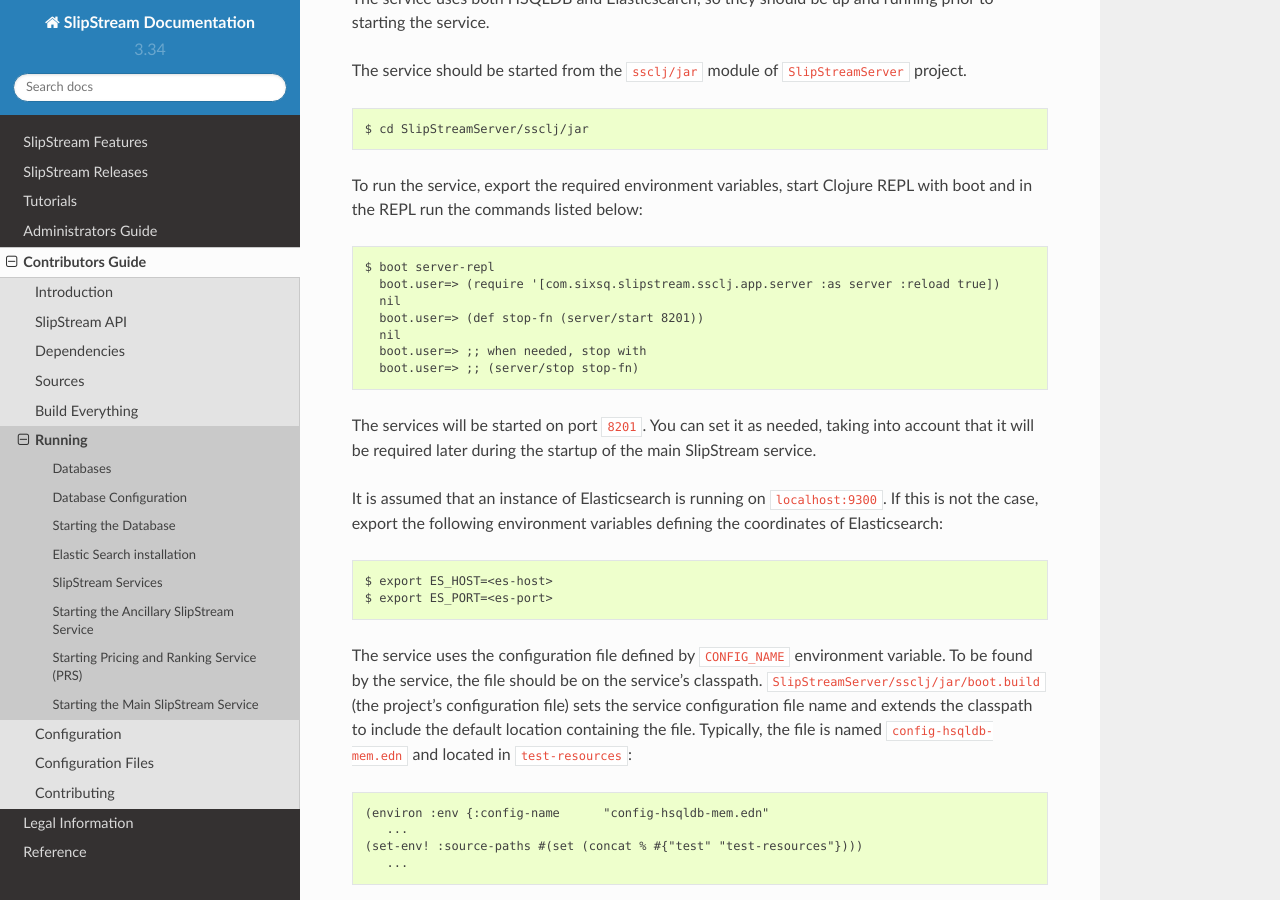
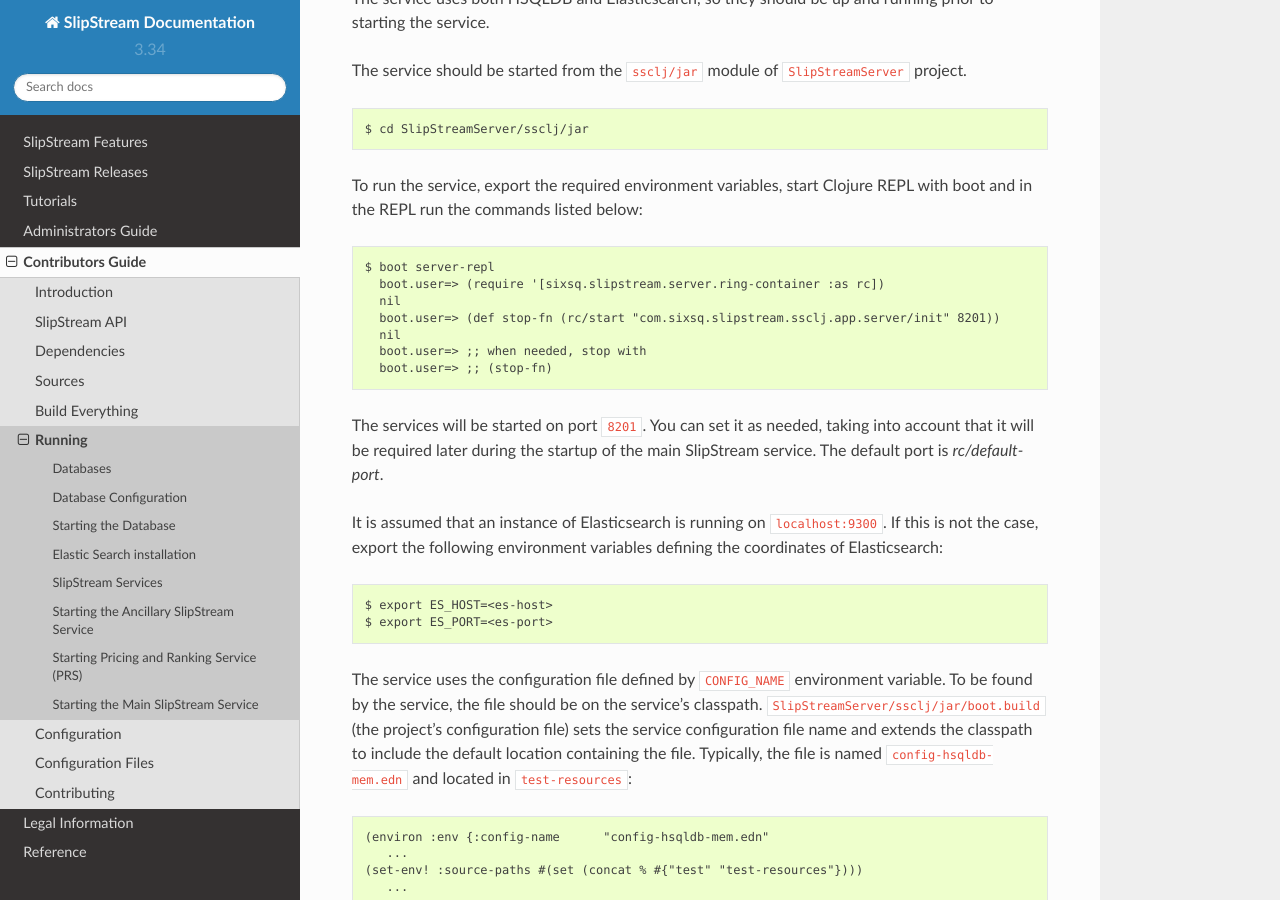
Before and after one commit to slipstream/SlipStreamDocumentation, a Sphinx documentation site: the page built from docs/developer_guide/running.rst, in a window 1280 px wide and 900 px high, scrolled down 1567 px. Built offline with Sphinx 7.4.7 and the Read the Docs theme 2.0.0, drawn with Linux system fonts in a browser that asks for light colours.

Commit message:
updated doc on startup of SSCLJ for dev env

```diff
--- a/docs/developer_guide/running.rst
+++ b/docs/developer_guide/running.rst
@@ -86,16 +86,16 @@
 REPL with boot and in the REPL run the commands listed below::
 
     $ boot server-repl
-      boot.user=> (require '[com.sixsq.slipstream.ssclj.app.server :as server :reload true])
+      boot.user=> (require '[sixsq.slipstream.server.ring-container :as rc])
       nil
-      boot.user=> (def stop-fn (server/start 8201))
+      boot.user=> (def stop-fn (rc/start "com.sixsq.slipstream.ssclj.app.server/init" 8201))
       nil
       boot.user=> ;; when needed, stop with
-      boot.user=> ;; (server/stop stop-fn)
+      boot.user=> ;; (stop-fn)
 
 The services will be started on port ``8201``.  You can set it as needed,
 taking into account that it will be required later during the startup of the
-main SlipStream service.
+main SlipStream service.  The default port is `rc/default-port`.
 
 It is assumed that an instance of Elasticsearch is running on ``localhost:9300``.
 If this is not the case, export the following environment variables defining the
```
